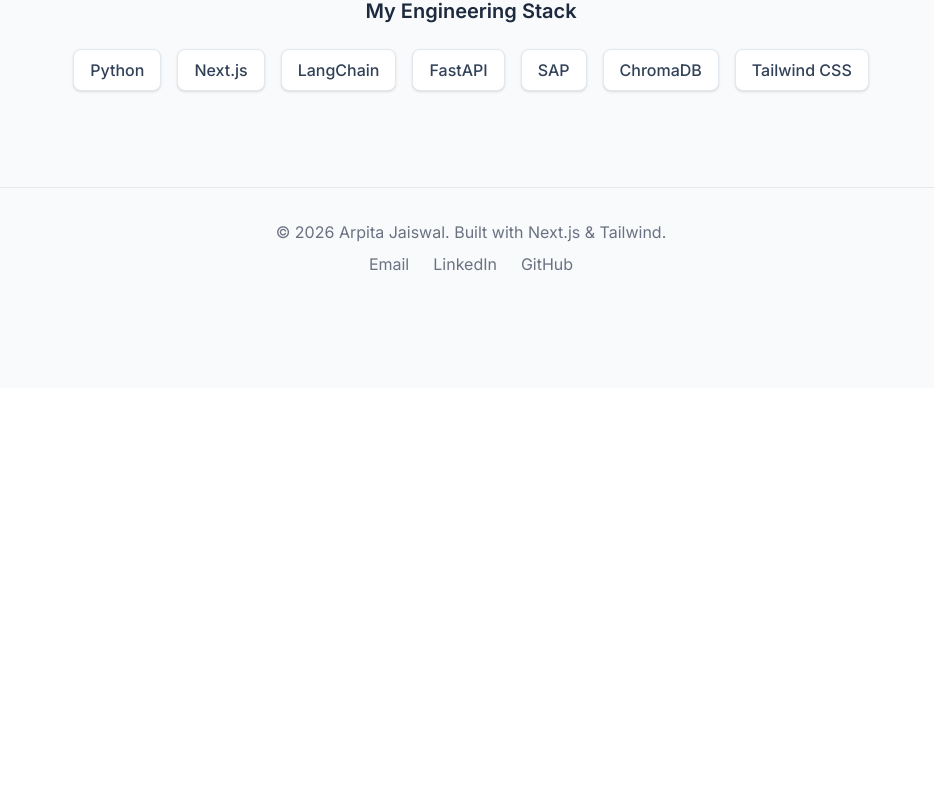
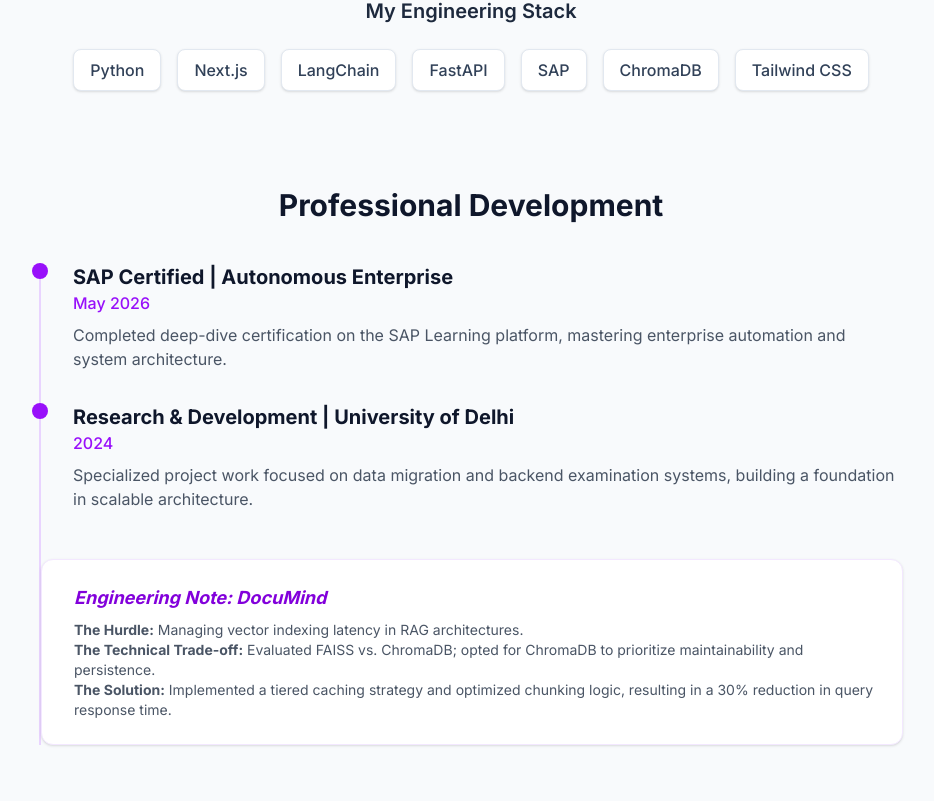
Before and after one commit to imarpitajaiswal/arpita-portfolio, a Next.js app: page / in a window 1280 px wide. Shown: the part 819-1620 px from the top of the page, without its empty margins (169-1103 px from the left). Before the commit the page ends 1207 px from the top, so only its background shows below. Built offline with nearby package versions, Linux system fonts and the light colour scheme.

Commit message:
feat: add experience timeline and engineering note

```diff
--- /dev/null
+++ b/app/components/Experience.tsx
@@ -0,0 +1,40 @@
+// app/components/Experience.tsx
+export default function Experience() {
+  return (
+    <section className="max-w-4xl mx-auto px-4 py-12">
+      <h2 className="text-3xl font-bold mb-10 text-center">Professional Development</h2>
+
+      <div className="space-y-8 border-l-2 border-purple-200 ml-3 md:ml-0">
+
+        {/* Certification */}
+        <div className="relative pl-8">
+          <div className="absolute -left-[9px] top-0 h-4 w-4 rounded-full bg-purple-600"></div>
+          <h3 className="text-xl font-bold">SAP Certified | Autonomous Enterprise</h3>
+          <p className="text-purple-600 font-medium">May 2026</p>
+          <p className="text-gray-600 mt-2">Completed deep-dive certification on the SAP Learning platform, mastering enterprise automation and system architecture.</p>
+        </div>
+
+        {/* Technical Research */}
+        <div className="relative pl-8">
+          <div className="absolute -left-[9px] top-0 h-4 w-4 rounded-full bg-purple-600"></div>
+          <h3 className="text-xl font-bold">Research & Development | University of Delhi</h3>
+          <p className="text-purple-600 font-medium">2024</p>
+          <p className="text-gray-600 mt-2">Specialized project work focused on data migration and backend examination systems, building a foundation in scalable architecture.</p>
+        </div>
+
+        {/* Engineering Note */}
+        <div className="relative pl-8 mt-12 bg-white p-6 rounded-xl border border-purple-100 shadow-sm">
+          <h3 className="text-lg font-bold text-purple-700 mb-2 italic">Engineering Note: DocuMind</h3>
+          <p className="text-gray-600 text-sm">
+            <strong>The Hurdle:</strong> Managing vector indexing latency in RAG architectures.
+            <br />
+            <strong>The Technical Trade-off:</strong> Evaluated FAISS vs. ChromaDB; opted for ChromaDB to prioritize maintainability and persistence.
+            <br />
+            <strong>The Solution:</strong> Implemented a tiered caching strategy and optimized chunking logic, resulting in a 30% reduction in query response time.
+          </p>
+        </div>
+
+      </div>
+    </section>
+  );
+}
--- a/app/page.tsx
+++ b/app/page.tsx
@@ -1,6 +1,7 @@
 import Hero from "./components/Hero";
 import ProjectCard from "./components/ProjectCard";
-import TechStack from "./components/TechStack"; // New import
+import TechStack from "./components/TechStack";
+import Experience from "./components/Experience"; // Import the new component
 import Footer from "./components/Footer";
 import { projects } from "../data/projects";
 
@@ -8,20 +9,16 @@
   return (
     <main className="min-h-screen bg-slate-50 text-slate-900 pb-20">
       <Hero />
-
       <section className="max-w-4xl mx-auto px-4 mt-12">
         <h2 className="text-3xl font-bold mb-8 text-center">Featured Projects</h2>
-
         <div className="grid md:grid-cols-2 gap-6">
           {projects.map((project, index) => (
             <ProjectCard key={index} project={project} />
           ))}
         </div>
       </section>
-
-      {/* New TechStack section */}
       <TechStack />
-
+      <Experience /> {/* New section added here */}
       <Footer />
     </main>
   );
```
